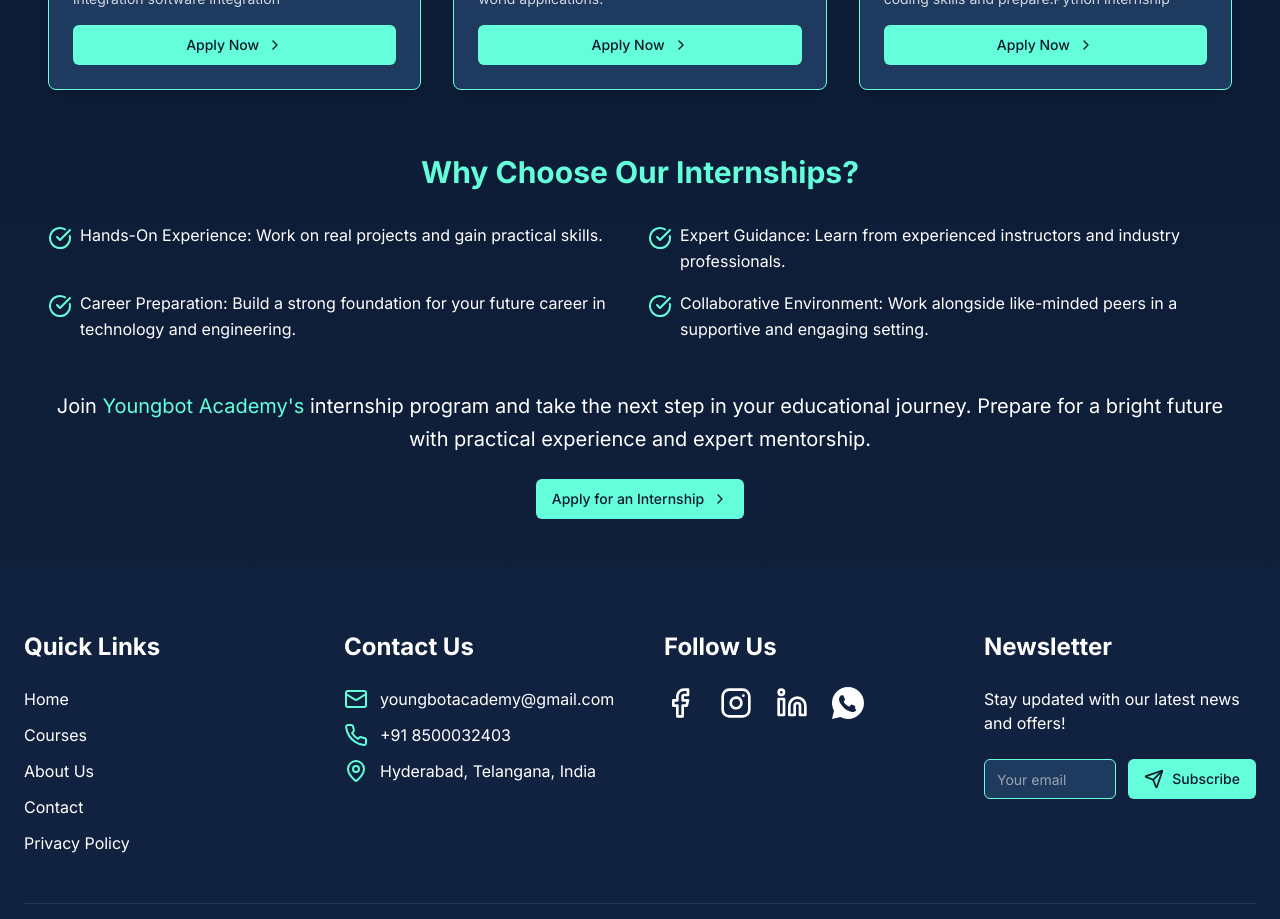
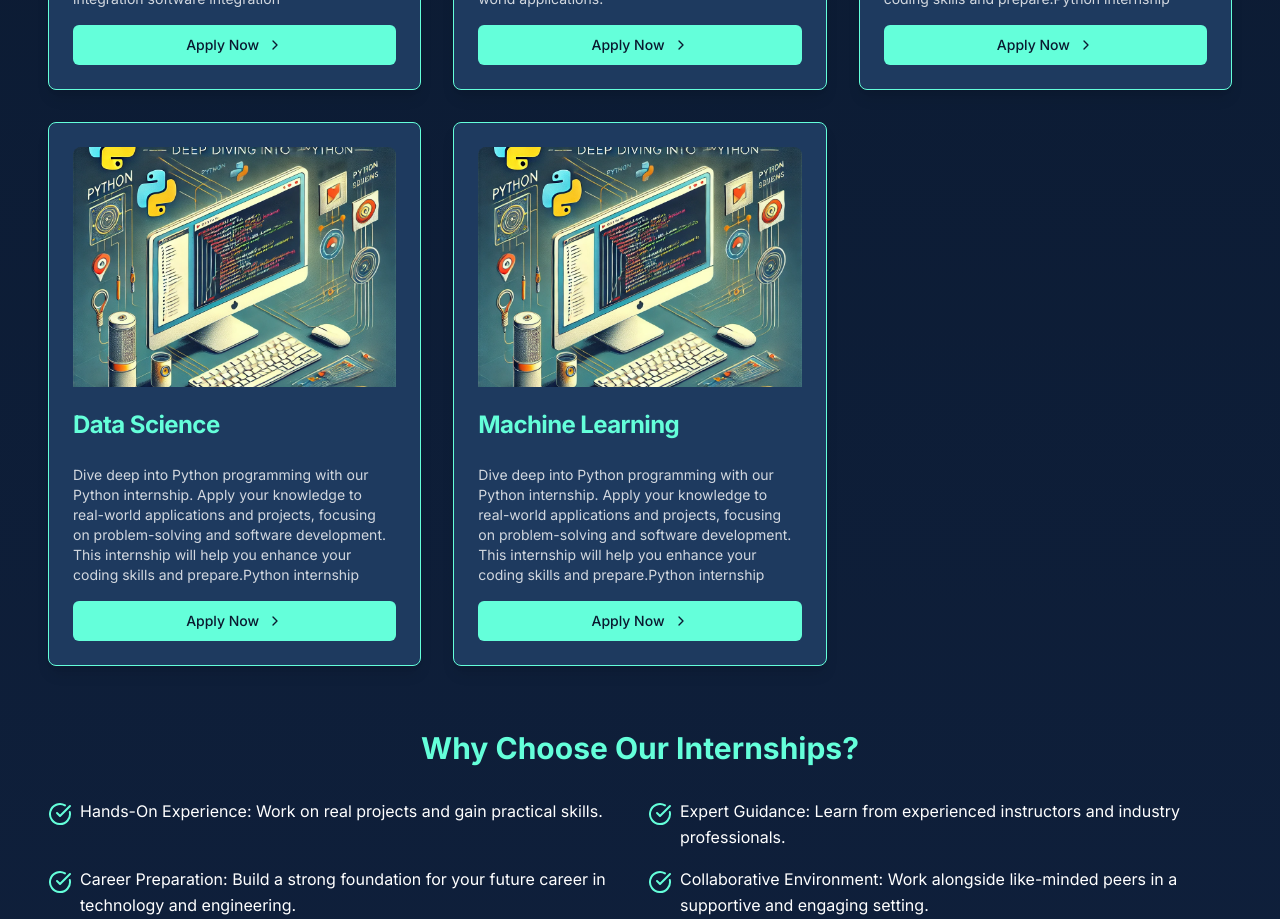
Before and after one commit to VamshiGangadhar/youngbotacademy, a Next.js app: page /Internships in a window 1280 px wide. Shown: the part 840-1759 px from the top of the page. Built offline with nearby package versions, Linux system fonts and the light colour scheme.

Commit message:
added new internship

```diff
--- a/app/static/internships.js
+++ b/app/static/internships.js
@@ -24,6 +24,20 @@ const internships = [
     image: python,
     formLink: "#python-form",
   },
+  {
+    title: "Data Science",
+    description:
+      "Dive deep into Python programming with our Python internship. Apply your knowledge to real-world applications and projects, focusing on problem-solving and software development. This internship will help you enhance your coding skills and prepare.Python internship",
+    image: python,
+    formLink: "#python-form",
+  },
+  {
+    title: "Machine Learning",
+    description:
+      "Dive deep into Python programming with our Python internship. Apply your knowledge to real-world applications and projects, focusing on problem-solving and software development. This internship will help you enhance your coding skills and prepare.Python internship",
+    image: python,
+    formLink: "#python-form",
+  },
 ];
 
 export default internships;
```
